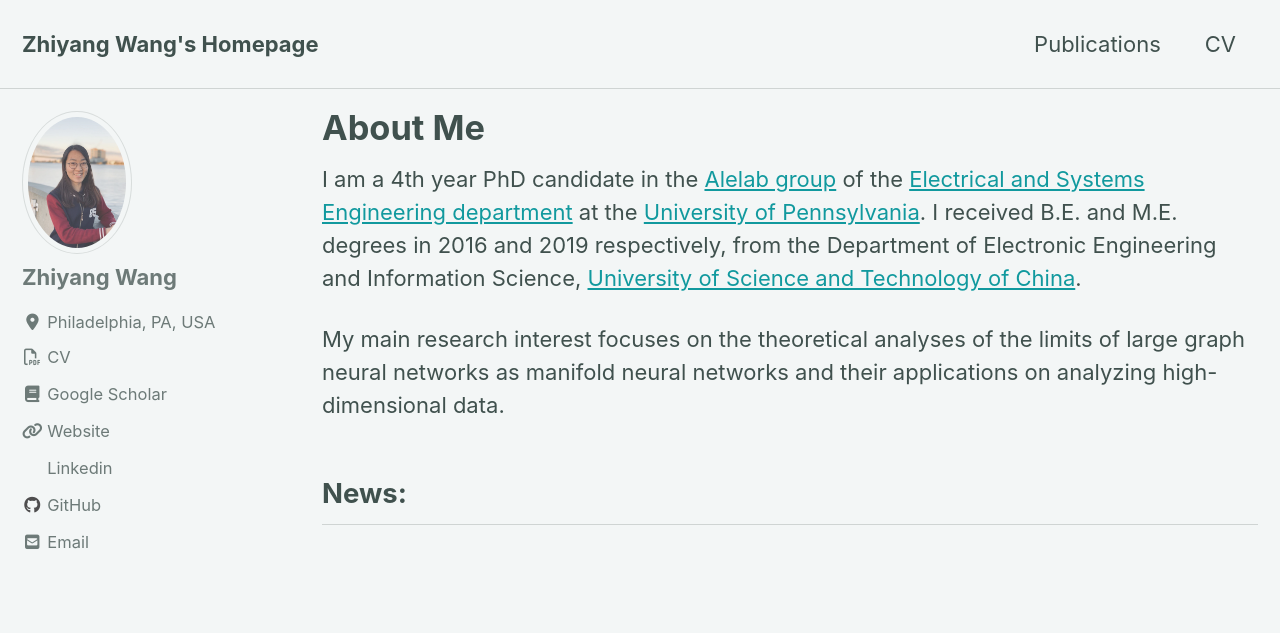
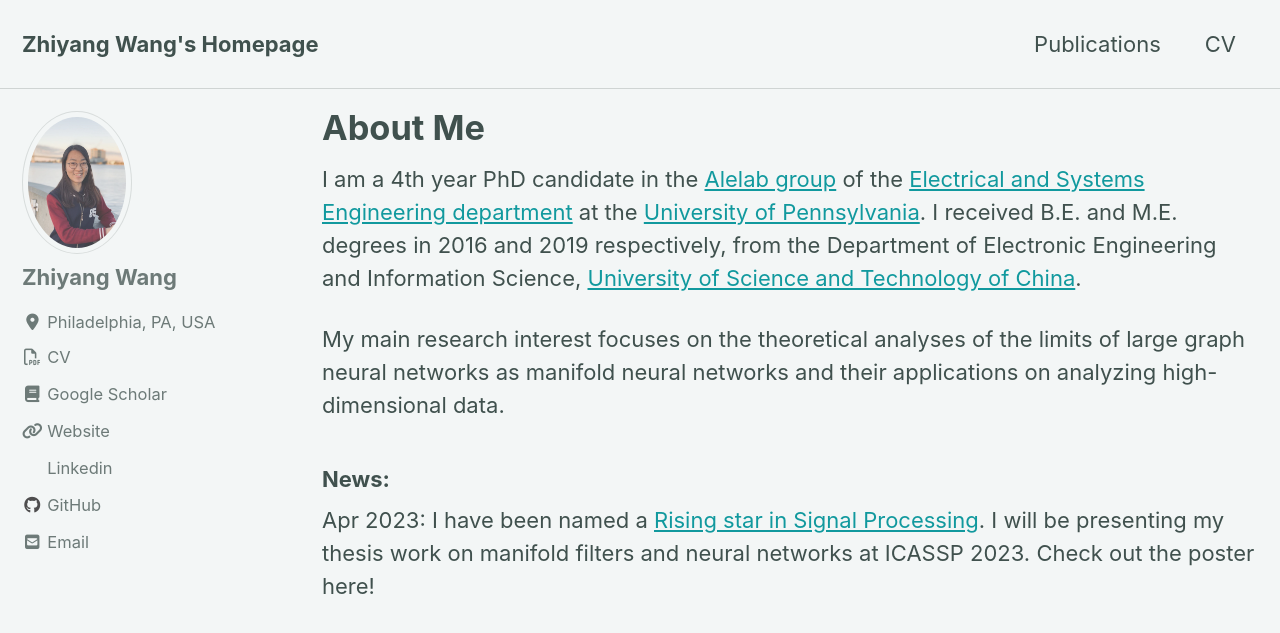
Before and after one commit to Zhiyang43/zhiyang43.github.io, a Jekyll site: the page built from _pages/about.md, in a window 1280 px wide and 900 px high. Shown: the top 633 px of the window. Built offline with Jekyll 4.4.1, drawn with Linux system fonts in a browser that asks for light colours; cached includes are drawn as plain includes; nearby versions of some CDN libraries.

Commit message:
Update about.md

```diff
--- a/_pages/about.md
+++ b/_pages/about.md
@@ -16,4 +16,6 @@ I am a 4th year PhD candidate in the [Alelab group](https://alelab.seas.upenn.ed
 My main research interest focuses on the theoretical analyses of the limits of large graph neural networks as manifold neural networks and their applications on analyzing high-dimensional data.
 
 
-<h2>News:</h2>
+<h3>News:</h3>
+
+Apr 2023: I have been named a [Rising star in Signal Processing](https://2023.ieeeicassp.org/call-for-applications-rising-stars-in-signal-processing/). I will be presenting my thesis work on manifold filters and neural networks at ICASSP 2023. Check out the poster here!
```
